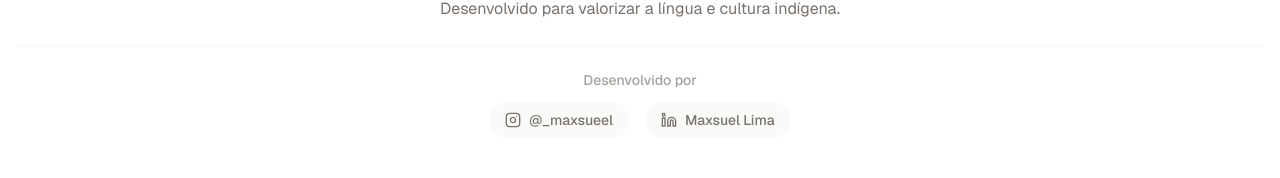
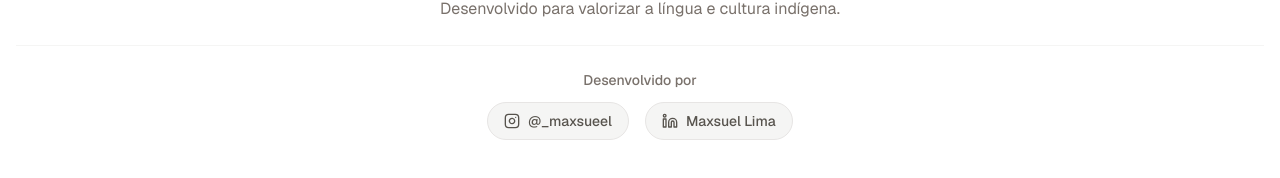
Before and after one commit to MaxBr221/front_trilha_potiguara, a Next.js app: page / in a window 1280 px wide. Shown: the part 1475-1653 px from the top of the page. Built offline with nearby package versions, Linux system fonts and the light colour scheme.

Commit message:
fix(ui): melhora contraste dos nomes de desenvolvedores no footer

```diff
--- a/src/app/(auth)/login/page.tsx
+++ b/src/app/(auth)/login/page.tsx
@@ -177,13 +177,13 @@ export default function LoginPage() {
 
         {/* Developer Links */}
         <div className="mt-6 flex flex-col items-center">
-          <p className="text-xs font-medium text-stone-400 mb-3 text-center">Desenvolvido por</p>
+          <p className="text-xs font-medium text-stone-500 dark:text-stone-400 mb-3 text-center">Desenvolvido por</p>
           <div className="flex flex-wrap items-center justify-center gap-3 md:gap-4 w-full">
             <a
               href="https://www.instagram.com/_maxsueel?stkn=MW9vbHFkbWh5dWEzdw=="
               target="_blank"
               rel="noopener noreferrer"
-              className="flex items-center gap-2 text-stone-500 hover:text-[#E1306C] transition-colors bg-white/60 border border-stone-200/60 px-3 py-1.5 rounded-full font-medium text-xs shadow-sm"
+              className="flex items-center gap-2 text-stone-600 dark:text-stone-300 hover:text-[#E1306C] transition-colors bg-stone-100 dark:bg-stone-800 border border-stone-200 dark:border-stone-700 px-3 py-1.5 rounded-full font-medium text-xs shadow-sm"
             >
               <svg viewBox="0 0 24 24" width="14" height="14" stroke="currentColor" strokeWidth="2" fill="none" strokeLinecap="round" strokeLinejoin="round"><rect x="2" y="2" width="20" height="20" rx="5" ry="5"></rect><path d="M16 11.37A4 4 0 1 1 12.63 8 4 4 0 0 1 16 11.37z"></path><line x1="17.5" y1="6.5" x2="17.51" y2="6.5"></line></svg>
               @_maxsueel
@@ -192,7 +192,7 @@ export default function LoginPage() {
               href="https://www.linkedin.com/in/maxsuel-lima-5a27a635b/"
               target="_blank"
               rel="noopener noreferrer"
-              className="flex items-center gap-2 text-stone-500 hover:text-[#0a66c2] transition-colors bg-white/60 border border-stone-200/60 px-3 py-1.5 rounded-full font-medium text-xs shadow-sm"
+              className="flex items-center gap-2 text-stone-600 dark:text-stone-300 hover:text-[#0a66c2] transition-colors bg-stone-100 dark:bg-stone-800 border border-stone-200 dark:border-stone-700 px-3 py-1.5 rounded-full font-medium text-xs shadow-sm"
             >
               <svg viewBox="0 0 24 24" width="14" height="14" stroke="currentColor" strokeWidth="2" fill="none" strokeLinecap="round" strokeLinejoin="round"><path d="M16 8a6 6 0 0 1 6 6v7h-4v-7a2 2 0 0 0-2-2 2 2 0 0 0-2 2v7h-4v-7a6 6 0 0 1 6-6z"></path><rect x="2" y="9" width="4" height="12"></rect><circle cx="4" cy="4" r="2"></circle></svg>
               Maxsuel Lima
--- a/src/app/page.tsx
+++ b/src/app/page.tsx
@@ -88,13 +88,13 @@ export default function Home() {
           <p className="text-stone-500 dark:text-stone-400 mb-6">Desenvolvido para valorizar a língua e cultura indígena.</p>
 
           <div className="flex flex-col items-center justify-center pt-6 border-t border-stone-100 dark:border-stone-800">
-            <p className="text-sm font-medium text-stone-400 dark:text-stone-500 mb-3 text-center">Desenvolvido por</p>
+            <p className="text-sm font-medium text-stone-500 dark:text-stone-400 mb-3 text-center">Desenvolvido por</p>
             <div className="flex flex-wrap items-center justify-center gap-3 md:gap-4 w-full">
               <a
                 href="https://www.instagram.com/_maxsueel?stkn=MW9vbHFkbWh5dWEzdw=="
                 target="_blank"
                 rel="noopener noreferrer"
-                className="flex items-center gap-2 text-stone-500 dark:text-stone-400 hover:text-[#E1306C] transition-colors bg-stone-50 dark:bg-stone-900 px-4 py-2 rounded-full font-medium text-sm"
+                className="flex items-center gap-2 text-stone-600 dark:text-stone-300 hover:text-[#E1306C] transition-colors bg-stone-100 dark:bg-stone-800 px-4 py-2 rounded-full font-medium text-sm border border-stone-200 dark:border-stone-700"
               >
                 <svg viewBox="0 0 24 24" width="16" height="16" stroke="currentColor" strokeWidth="2" fill="none" strokeLinecap="round" strokeLinejoin="round"><rect x="2" y="2" width="20" height="20" rx="5" ry="5"></rect><path d="M16 11.37A4 4 0 1 1 12.63 8 4 4 0 0 1 16 11.37z"></path><line x1="17.5" y1="6.5" x2="17.51" y2="6.5"></line></svg>
                 @_maxsueel
@@ -103,7 +103,7 @@ export default function Home() {
                 href="https://www.linkedin.com/in/maxsuel-lima-5a27a635b/"
                 target="_blank"
                 rel="noopener noreferrer"
-                className="flex items-center gap-2 text-stone-500 dark:text-stone-400 hover:text-[#0a66c2] transition-colors bg-stone-50 dark:bg-stone-900 px-4 py-2 rounded-full font-medium text-sm"
+                className="flex items-center gap-2 text-stone-600 dark:text-stone-300 hover:text-[#0a66c2] transition-colors bg-stone-100 dark:bg-stone-800 px-4 py-2 rounded-full font-medium text-sm border border-stone-200 dark:border-stone-700"
               >
                 <svg viewBox="0 0 24 24" width="16" height="16" stroke="currentColor" strokeWidth="2" fill="none" strokeLinecap="round" strokeLinejoin="round"><path d="M16 8a6 6 0 0 1 6 6v7h-4v-7a2 2 0 0 0-2-2 2 2 0 0 0-2 2v7h-4v-7a6 6 0 0 1 6-6z"></path><rect x="2" y="9" width="4" height="12"></rect><circle cx="4" cy="4" r="2"></circle></svg>
                 Maxsuel Lima
```
